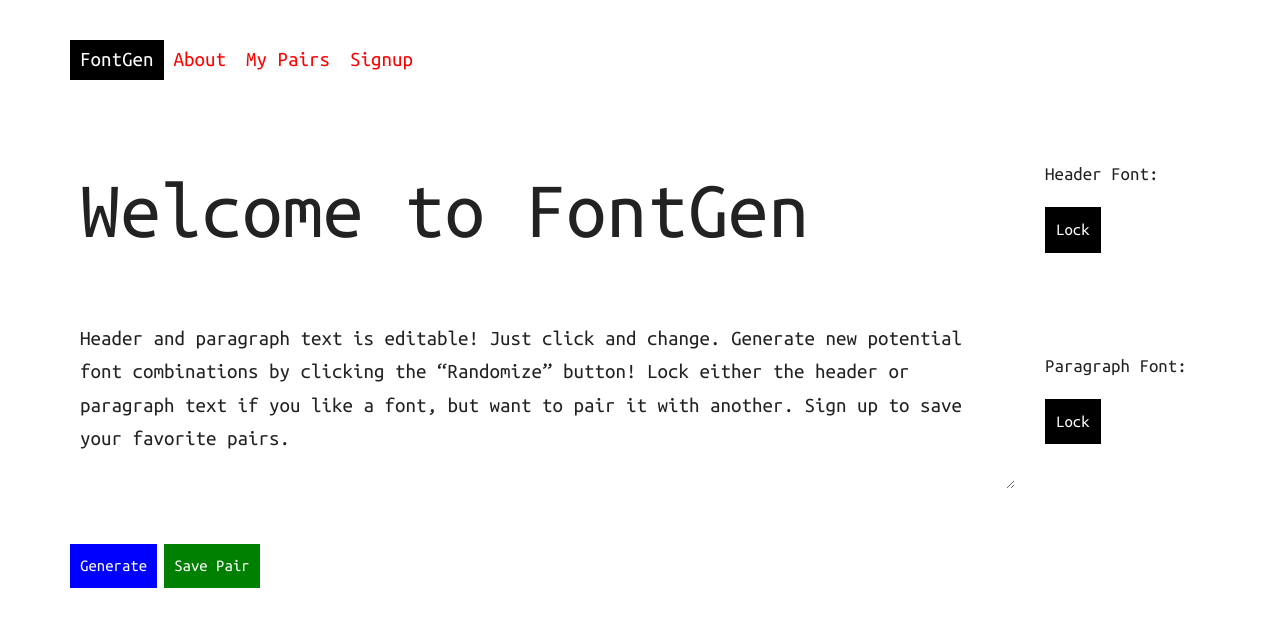
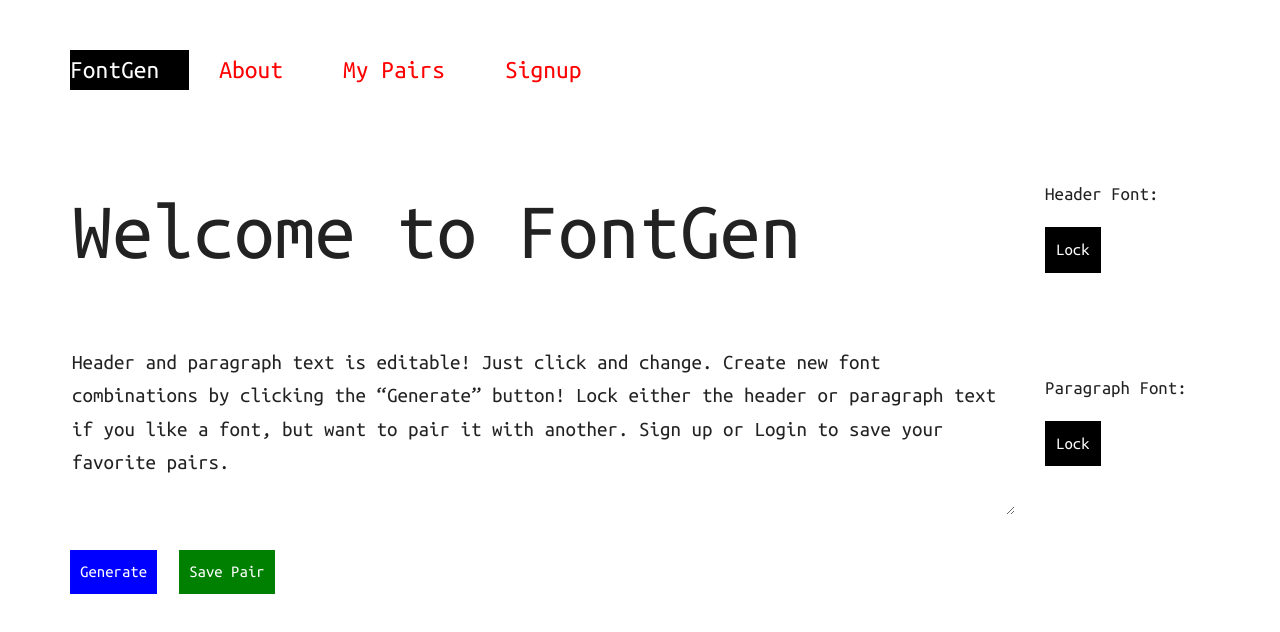
Before and after one commit to mjolliffe/fontgen, a website: page public/index.html at #!/about in a window 1280 px wide. Both pictures are taken after a click on the link "FontGen". Drawn offline with nearby package versions, Linux system fonts and the light colour scheme; some packages are replaced by stand-ins of ours.

Commit message:
Changing layout so that pages follow grid system.

```diff
--- a/public/assets/sass/style.scss
+++ b/public/assets/sass/style.scss
@@ -15,14 +15,25 @@ main {
   margin-top: 40px;
 }
 
+.col-md-12 {
+  padding-right: 0px;
+  padding-left: 0px;
+}
+
 nav {
   width: 100%;
 }
 
-.nav li a {
+.nav>li {
   color: red;
-  font-size: 1.5em;
-  padding: 10px;
+  font-size: 1.35em;
+  padding: 10px 30px 10px 0px;
+}
+
+.nav>li>a {
+  color: red;
+  font-size: 1.35em;
+  padding: 10px 30px 10px 0px;
 }
 
 .nav > li > a:hover,
@@ -103,7 +114,6 @@ p #header {
 input {
   outline: none;
   border: none;
-  padding: 0px 10px;
   -webkit-box-sizing: border-box; /* Safari/Chrome, other WebKit */
   -moz-box-sizing: border-box;    /* Firefox, other Gecko */
   box-sizing: border-box;         /* Opera/IE 8+ */
@@ -148,14 +158,9 @@ textarea {
   border: none;
   overflow: auto;
   outline: none;
-  padding: 0px 10px;
   -webkit-box-shadow: none;
   -moz-box-shadow: none;
   box-shadow: none;
-}
-
-.break {
-  margin-top: 20px;
 }
 
 // .card {
@@ -167,7 +172,7 @@ textarea {
   text-decoration: none;
   border: none;
   color: white;
-  margin: 20px 0px;
+  margin: 20px 0px 20px 15px;
   font-size: 1.2em;
   display: inline-block;
   padding: 10px;
--- a/public/controllers/font.controller.js
+++ b/public/controllers/font.controller.js
@@ -2,9 +2,9 @@ angular
   .module('Font')
   .controller('FontController', FontController);
 
-FontController.$inject = ['$state', '$stateParams', '$scope', '$http', 'authService', 'userDataService'];
+FontController.$inject = ['$state', '$stateParams', '$scope', '$http', 'authService', 'userDataService', '$sce'];
 
-function FontController ($state, $stateParams, $scope, $http, authService, userDataService, $uibModal, $uibModalInstance, $log){
+function FontController ($state, $stateParams, $scope, $http, authService, userDataService, $sce){
 
   //Setting up variables to determine if header or paragraph stylings are locked; initially false, when "Lock" is clicked they change to true as per two following functions
   var headerLockIsClicked = false;
@@ -68,6 +68,16 @@ function FontController ($state, $stateParams, $scope, $http, authService, userD
   var pairs = []
 
   $scope.isLoggedIn   = authService.isLoggedIn;
+
+  $scope.placement = {
+    selected: 'top'
+  };
+
+  if($scope.isLoggedIn()) {
+    $scope.htmlPopover = $sce.trustAsHtml("<p id='paragraph'>Ok, let's save it!</p>");
+  } else {
+    $scope.htmlPopover = $sce.trustAsHtml("<p id='paragraph'>You must sign up and login to save pairs!</p>");
+  }
 
   $scope.save = function(){
     // Only allows users to save fonts if they are logged in
--- a/public/templates/about.html
+++ b/public/templates/about.html
@@ -12,10 +12,10 @@
   </div>
   <div class="col-md-12">
     <br>
-    <h3>FontGen was created with the curious typography enthusiast/web developer/designer in mind.</h3>
-    <h3>Our goal is to allow users to discover font pairs they love without having to scroll through thousands of type specimens.</h3>
+    <h3>FontGen was created with curious typographers, web developers, and designers in mind.</h3>
+    <h3>Our goal is to allow users to discover web-safe font pairs they love without having to scroll through thousands of type specimens. Currently supporting all Google Fonts.</h3>
     <br>
-    <h3>Contribute to this project on <a href="https://github.com/mjolliffe/fontgen">GitHub <i class="fa fa-github fa-2x"></i></a>
+    <h3>Contribute to this project on <a target="_blank" href="https://github.com/mjolliffe/fontgen">GitHub <i class="fa fa-github fa-2x"></i></a>
     </h3>
   </div>
 </div>
--- a/public/templates/fontgen.html
+++ b/public/templates/fontgen.html
@@ -11,7 +11,7 @@
   </div>
   <div class="row">
     <div class="col-md-10 col-sm-10 col-xs-2">
-      <textarea name="" id="paragraph" cols="30" rows="5">Header and paragraph text is editable! Just click and change. Generate new potential font combinations by clicking the “Randomize” button! Lock either the header or paragraph text if you like a font, but want to pair it with another. Sign up to save your favorite pairs.</textarea>
+      <textarea name="" id="paragraph" cols="30" rows="5">Header and paragraph text is editable! Just click and change. Create new font combinations by clicking the “Generate” button! Lock either the header or paragraph text if you like a font, but want to pair it with another. Sign up or Login to save your favorite pairs.</textarea>
     </div>
     <div class="col-md-2 col-sm-2 col-xs-2">
       <p class="display">Paragraph Font:</p>
@@ -22,7 +22,7 @@
   <div class="row">
     <div class="col-md-12 col-sm-12 col-xs-12 break">
       <input type="button" class="button randomize" value="Generate" ng-click="randomize()">
-      <input type="button" class="button save" value="Save Pair" ng-disabled="!isLoggedIn()" ng-click="save()">
+      <input type="button" class="button save" value="Save Pair" ng-click="save()" uib-popover-html="htmlPopover" popover-trigger="mouseenter">
     </div>
   </div>
 </div>
```
Also changed, not shown: public/assets/css/style.css.
